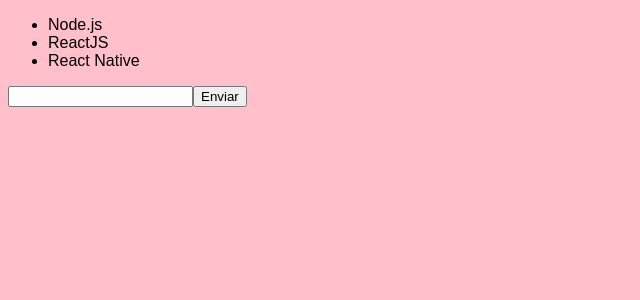
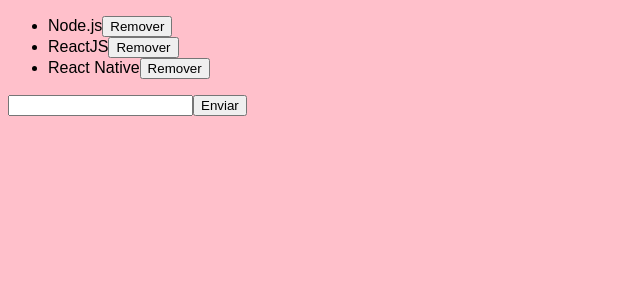
Before and after one commit to peguimasid/React-Introduction, a React app: page / in a window 1280 px wide. Shown: the top 300 px of the page, without its empty margins (0-640 px from the left). Built offline with nearby package versions, Linux system fonts and the light colour scheme.

Commit message:
removendo-itens-do-estado

```diff
--- a/src/components/TechList.js
+++ b/src/components/TechList.js
@@ -23,11 +23,22 @@
     })
   }
 
+  handleDelete = (tech) => {
+    this.setState({ techs: this.state.techs.filter(t => t !== tech)})
+  }
+
   render() {
     return (
       <form onSubmit={this.handleSubmit}>
         <ul>
-          {this.state.techs.map(tech => <li key={tech}>{tech}</li>)}
+          {this.state.techs.map(tech => (
+          <li key={tech}>
+            {tech}
+            <button
+              onClick={ () => this.handleDelete(tech)}
+              type="button">Remover</button>
+            </li>
+          ))}
         </ul>
         <input
          type="text"
```
Also changed, not shown: 1 other file (tests, documents, lock files or other folders).
